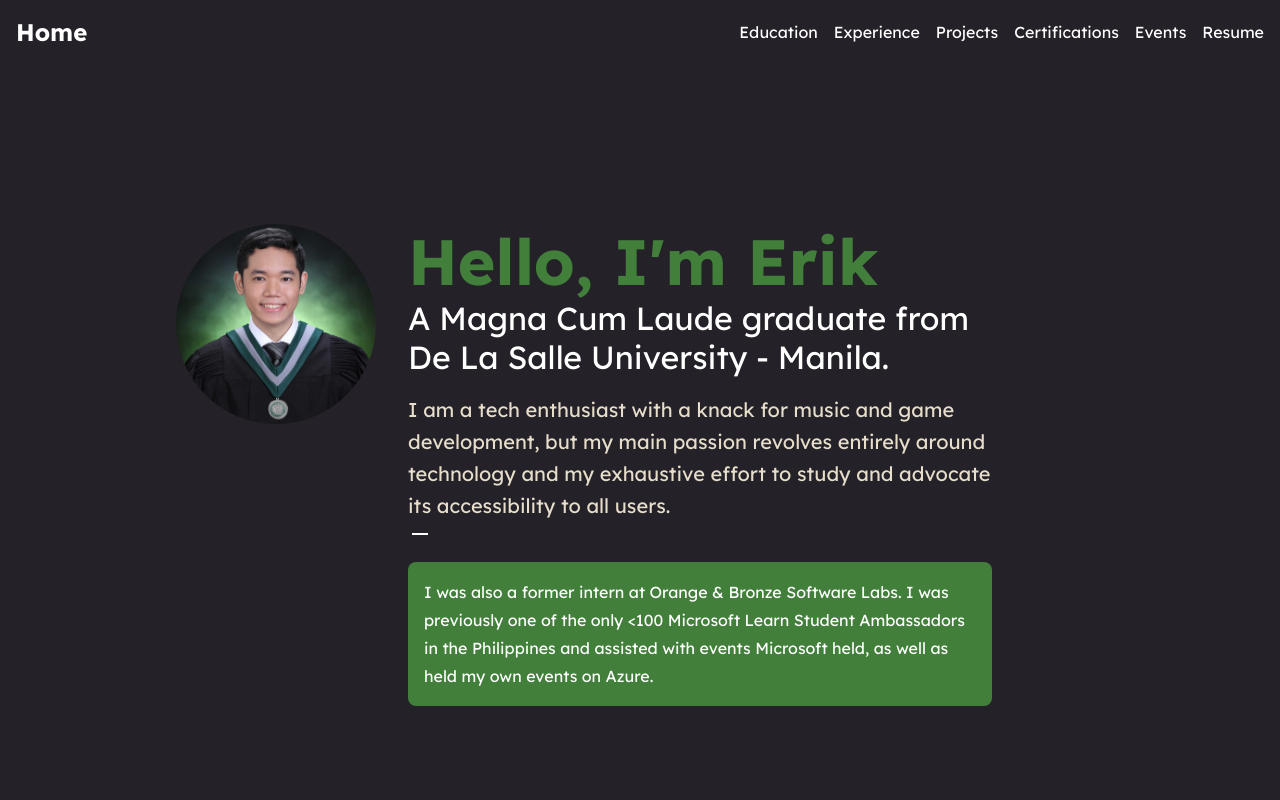
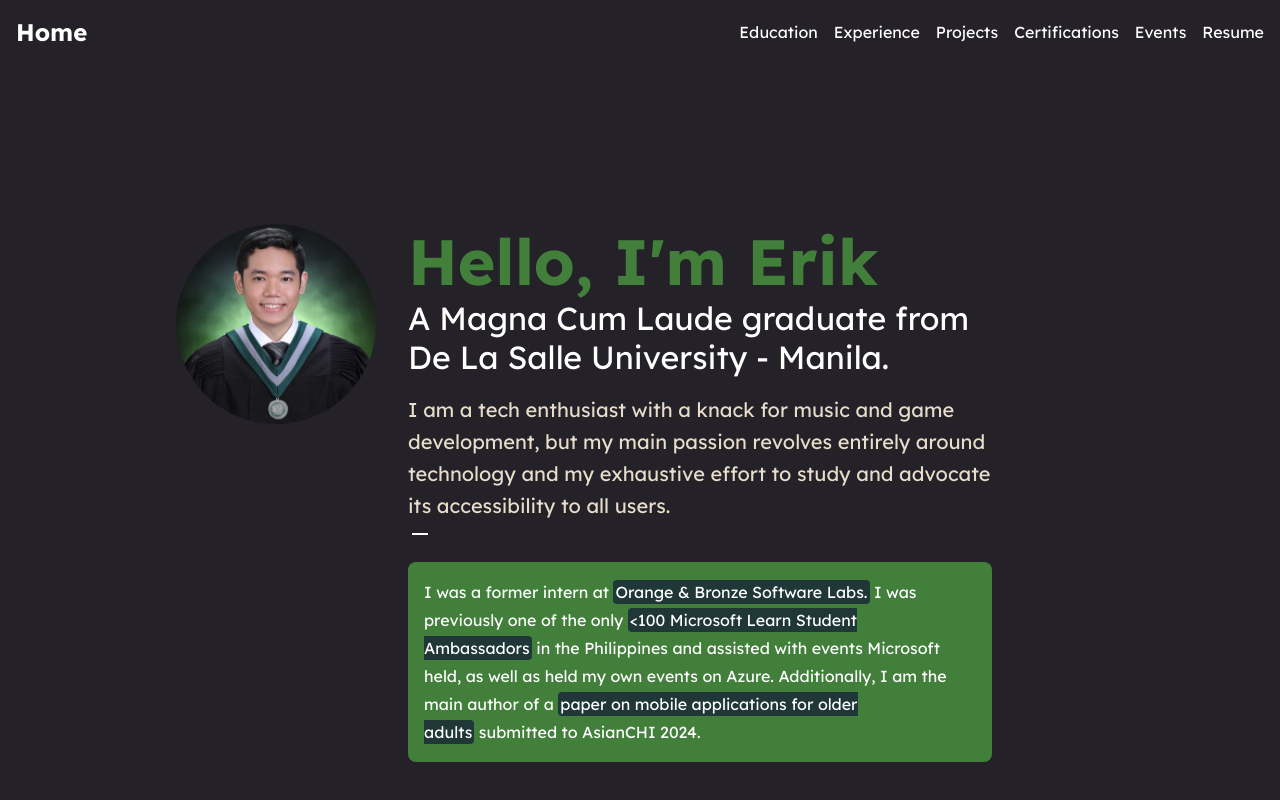
Before and after one commit to erik-lance/portfolio-website, a Next.js app: page / in a window 1280 px wide. Shown: the top 800 px of the page. Built offline with nearby package versions, Linux system fonts and the light colour scheme.

Commit message:
Added more achievements

```diff
--- a/src/components/Hero.tsx
+++ b/src/components/Hero.tsx
@@ -89,10 +89,49 @@ export default function Hero() {
                                 variant="subtitle1"
                                 sx={{
                                     fontWeight: 400,
-                                    fontSize: { xs: '.6rem', sm: '.8rem', md: '1rem', lg: '1rem'}
+                                    fontSize: { xs: '.6rem', sm: '.8rem', md: '1rem', lg: '1rem'},
                                 }}
                             >
-                                I was also a former intern at Orange & Bronze Software Labs. I was previously one of the only &lt;100 Microsoft Learn Student Ambassadors in the Philippines and assisted with events Microsoft held, as well as held my own events on Azure.
+                                I was a former intern at&nbsp;
+
+                                <Typography
+                                    component="span"
+                                    sx={{
+                                        backgroundColor: "primary.dark",
+                                        padding: "2px",
+                                        borderRadius: "4px"
+                                    }}
+                                >
+                                    {"Orange & Bronze Software Labs."}
+                                </Typography>
+
+                                &nbsp;I was previously one of the only&nbsp;
+
+                                <Typography
+                                    component="span"
+                                    sx={{
+                                        backgroundColor: "primary.dark",
+                                        padding: "2px",
+                                        borderRadius: "4px"
+                                    }}
+                                >
+                                    {"<100 Microsoft Learn Student Ambassadors"}
+                                </Typography>
+
+                                &nbsp;in the Philippines and assisted with events Microsoft held, as well as held my own events on Azure. Additionally, I am the main author of a&nbsp;
+                                <Typography
+                                    component="span"
+                                    sx={{
+                                        backgroundColor: "primary.dark",
+                                        padding: "2px",
+                                        borderRadius: "4px"
+                                    }}
+                                >
+                                    {"paper on mobile applications for older adults"}
+                                </Typography>
+
+                                &nbsp;submitted to AsianCHI 2024.
+
                             </Typography>
                         </Box>
 
```
